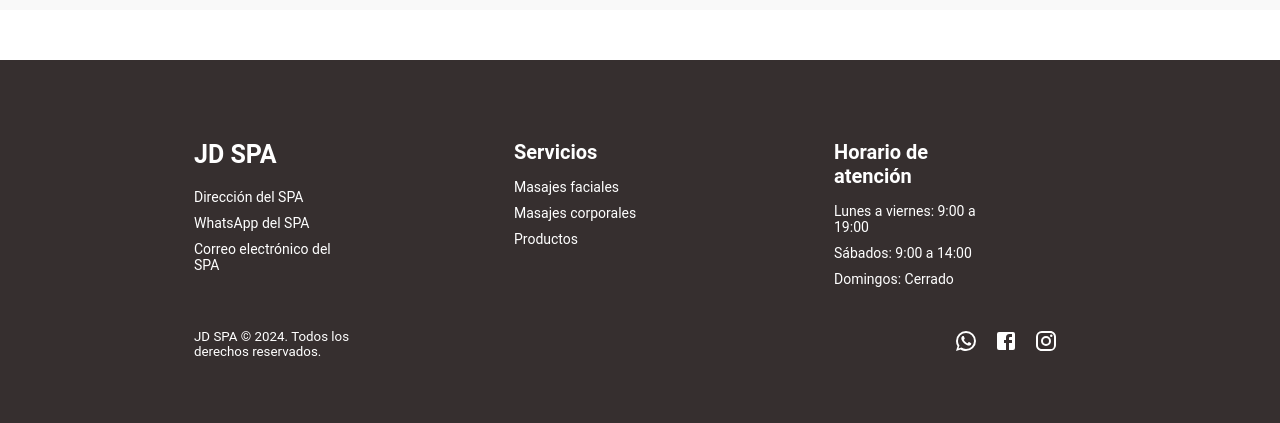
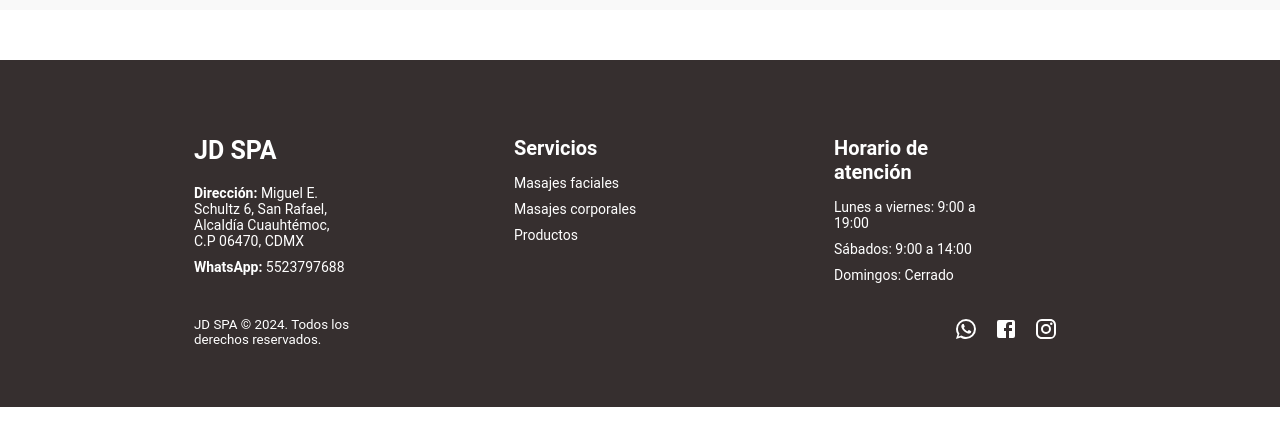
Before and after one commit to FernandoRV98/JDSpaReact, a React (Create React App) app: page / in a window 1280 px wide. Shown: the part 3848-4271 px from the top of the page. Built offline with nearby package versions, Linux system fonts and the light colour scheme; no server answers; the database is empty; grey boxes are pictures that could not be loaded.

Commit message:
actualización de información de contacto

```diff
--- a/src/Components/Contact/index.js
+++ b/src/Components/Contact/index.js
@@ -24,9 +24,6 @@ export const Contact = () => {
                             <TopLine>Contactanos</TopLine>
                             <Heading>¿Deseas algún servicio en particular?</Heading>
                             <Subtitle>Celular: 55 2379 7688</Subtitle>
-                            <Subtitle>Email:
-                                <a href="mailto:" target="_blank" rel="noopener noreferrer"/>
-                            </Subtitle>
                         </TextWrapper>
                     </Column1>
                     <Column2>
@@ -38,7 +35,7 @@ export const Contact = () => {
             </ContactWrapper>
             <MapContainer dangerouslySetInnerHTML={{
                 __html:
-                    "<iframe src=\"https://www.google.com/maps/embed?pb=!1m18!1m12!1m3!1d3767.1468058681926!2d-98.84422122494385!3d19.23243268200467!2m3!1f0!2f0!3f0!3m2!1i1024!2i768!4f13.1!3m3!1m2!1s0x85ce1edeb90baded%3A0xcde95624c99f93f1!2sTecnol%C3%B3gico%20de%20Estudios%20Superiores%20de%20Chalco!5e0!3m2!1ses-419!2smx!4v1706052158071!5m2!1ses-419!2smx\" width=\"1280\" height=\"400\" style=\"border:0;\" allowfullscreen=\"\" loading=\"lazy\" referrerpolicy=\"no-referrer-when-downgrade\"></iframe>"
+                    "<iframe src=\"https://www.google.com/maps/embed?pb=!1m18!1m12!1m3!1d3762.3358717339966!2d-99.16212542393045!3d19.44108058184016!2m3!1f0!2f0!3f0!3m2!1i1024!2i768!4f13.1!3m3!1m2!1s0x85d1f890233078b1%3A0x6eec118b3f74d1d!2sSystemKW!5e0!3m2!1ses!2smx!4v1709050791413!5m2!1ses!2smx\" width=\"1280\" height=\"400\" style=\"border:0;\" allowfullscreen=\"\" loading=\"lazy\" referrerpolicy=\"no-referrer-when-downgrade\"></iframe>"
             }}/>
         </ContactContainer>
     )
--- a/src/Components/Footer/FooterElements.js
+++ b/src/Components/Footer/FooterElements.js
@@ -32,7 +32,7 @@ export const FooterLinkItems = styled.div`
     display: flex;
     flex-direction: column;
     align-items: flex-start;
-    margin: 16px 80px;
+    margin: 12px 80px;
     text-align: left;
     width: 160px;
     box-sizing: border-box;
--- a/src/Components/Footer/index.js
+++ b/src/Components/Footer/index.js
@@ -27,9 +27,9 @@ const Footer = () => {
                     <FooterLinksWrapper>
                         <FooterLinkItems>
                             <SpaName>JD SPA</SpaName>
-                            <SpaAddress>Dirección del SPA</SpaAddress>
-                            <SpaWhatsApp>WhatsApp del SPA</SpaWhatsApp>
-                            <SpaEmail>Correo electrónico del SPA</SpaEmail>
+                            <SpaAddress><b>Dirección:</b> Miguel E. Schultz 6, San Rafael, Alcaldía Cuauhtémoc, C.P 06470,
+                                CDMX</SpaAddress>
+                            <SpaWhatsApp><b>WhatsApp:</b> 5523797688</SpaWhatsApp>
                         </FooterLinkItems>
                         <FooterLinkItems>
                             <ServicesTitle>Servicios</ServicesTitle>
@@ -50,14 +50,16 @@ const Footer = () => {
                         </FooterLinkItems>
                         <FooterLinkItems>
                             <SocialIcons>
-                                <SocialIconLink href="//www.whatsapp.com" target="_blank" aria-label="WhatsApp">
-                                    <WhatsAppIcon />
+                                <SocialIconLink
+                                    href="https://wa.me/5523797688?text=Hola%20quisiera%20más%20información%20sobre%20los%20servicios"
+                                    target="_blank" aria-label="WhatsApp">
+                                    <WhatsAppIcon/>
                                 </SocialIconLink>
                                 <SocialIconLink href="//www.facebook.com" target="_blank" aria-label="Facebook">
-                                    <FacebookIcon />
+                                    <FacebookIcon/>
                                 </SocialIconLink>
                                 <SocialIconLink href="//www.instagram.com" target="_blank" aria-label="Instagram">
-                                    <InstagramIcon />
+                                    <InstagramIcon/>
                                 </SocialIconLink>
                             </SocialIcons>
                         </FooterLinkItems>
```
